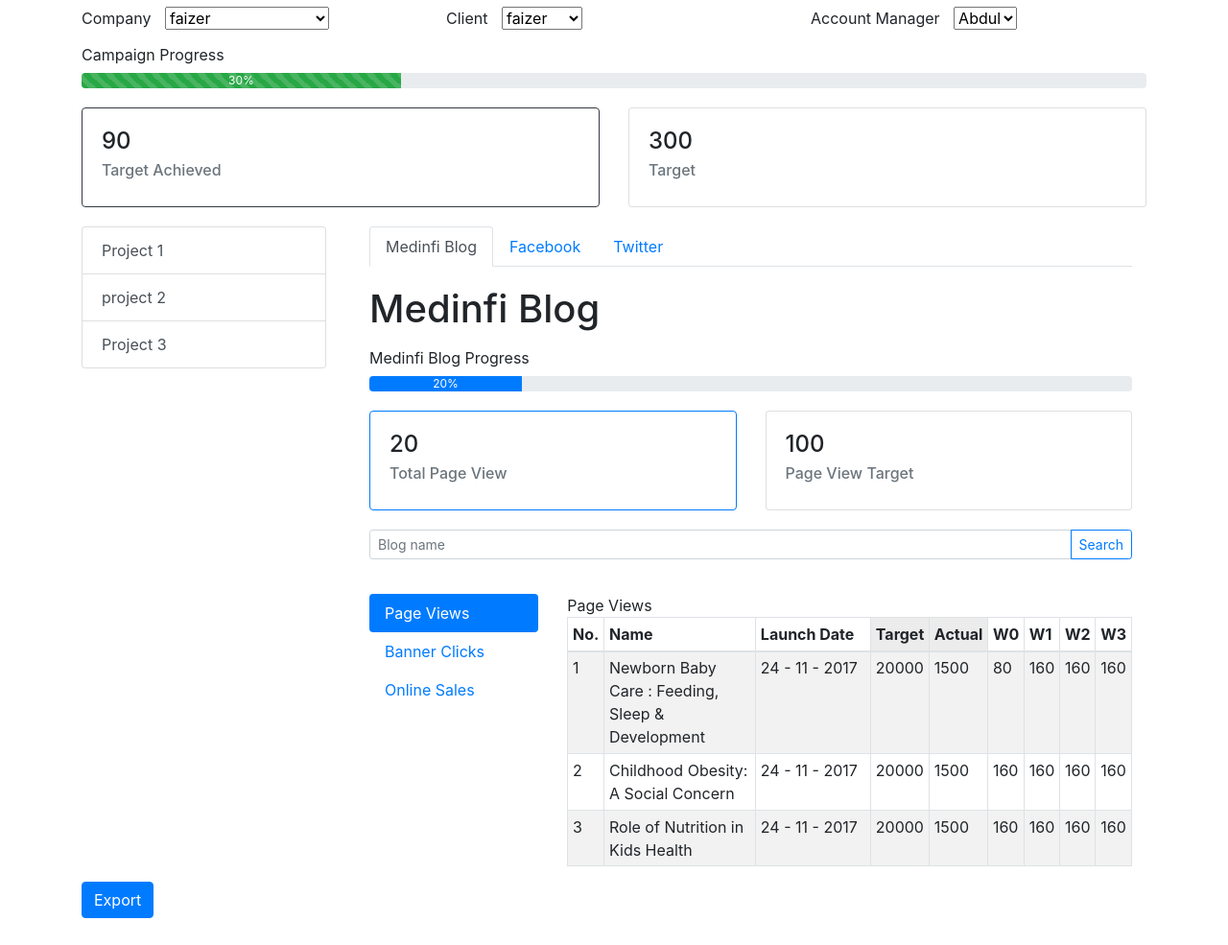
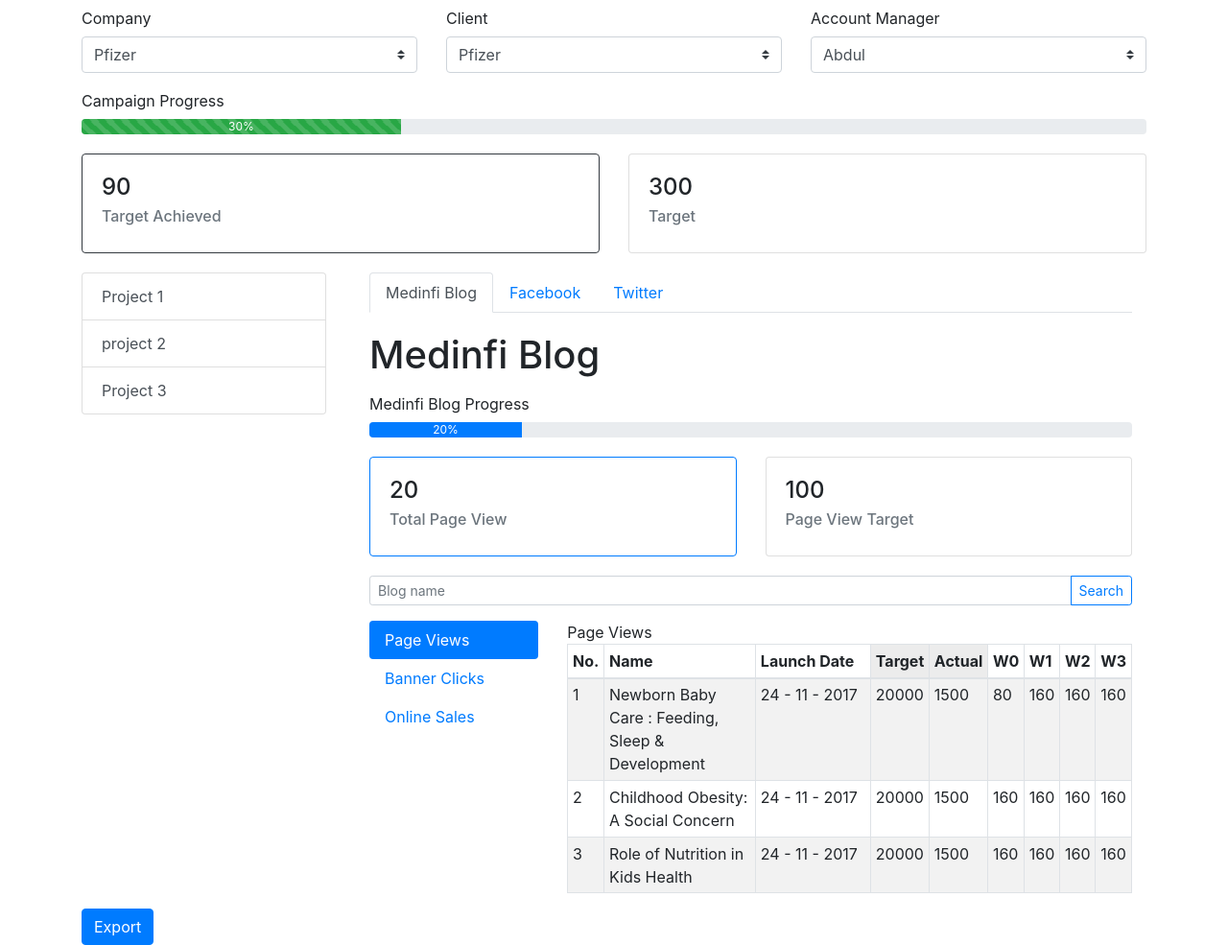
Before and after one commit to ZerocoolVishal/medinfi-work, a PHP site: page /admin/index.php in a window 1280 px wide. Shown: the whole page at 96% size. Before the commit the page ends 957 px from the top, so only its background shows below. Run offline with PHP 8.4, Linux system fonts and the light colour scheme.

Commit message:
minor changes

```diff
--- a/frontend/admin/display_project.php
+++ b/frontend/admin/display_project.php
@@ -65,7 +65,7 @@
                         </div>
 
                         <!--Preoject Data-->
-                        <div class="row" style="margin-top:20px;">
+                        <div class="row" style="margin-top:0px;">
                             <div class="col">
 
                                 <div class="row">
--- a/frontend/admin/index.php
+++ b/frontend/admin/index.php
@@ -18,26 +18,20 @@
         <div class="row">
             <div class="col lg-3">
                 <label class="col-form-label">Company</label>
-                <select style="margin-left:10px;" id="company_select">
-
-                </select>
+                <select class="custom-select"  id="company_select"></select>
             </div>
             <div class="col lg-3">
                 <label class="col-form-label">Client</label>
-                <select style="margin-left:10px;" id="client_select">
-
-                </select>
+                <select class="custom-select style="margin-left:10px;" id="client_select"></select>
             </div>
             <div class="col lg-3">
                 <label class="col-form-label">Account Manager</label>
-                <select style="margin-left:10px;" id="acm_select">
-
-                </select>
+                <select class="custom-select style="margin-left:10px;" id="acm_select"></select>
             </div>
         </div>
 
         <!--Project Prohress Bar-->
-        <div class="row">
+        <div class="row" style="margin-top:10px;">
             <div class="col">
                 <label class="col-form-label">Campaign Progress</label>
                 <div class="progress align-items-center">
--- a/frontend/admin/main.js
+++ b/frontend/admin/main.js
@@ -44,28 +44,28 @@ function getFilterData() {
     filterData = {
         company: [{
                 id: 1001,
-                name: 'Jonson and Jonson'
+                name: 'Johnson & Johnson'
             },
             {
                 id: 1002,
-                name: 'Prpsi co'
+                name: 'PepsiCo'
             },
             {
                 id: 1003,
-                name: 'faizer'
+                name: 'Pfizer'
             }
         ],
         client: [{
                 id: 1001,
-                name: 'Client'
+                name: 'Johnson & Johnson'
             },
             {
                 id: 1002,
-                name: 'Prpsi co'
+                name: 'PepsiCo'
             },
             {
                 id: 1003,
-                name: 'faizer'
+                name: 'Pfizer'
             }
         ],
         acm: [{
@@ -135,10 +135,6 @@ function setTwitterTarget(total, target) {
     $("#tw_progress_bar").html(progress + "%")
 }
 
-function loadTable(tableID, data) {
-
-}
-
 function filterTable(tableID, inputID) {
     var input, filter, table, tr, td, i;
     input = document.getElementById(inputID);
@@ -155,4 +151,8 @@ function filterTable(tableID, inputID) {
         }
       }
     }
-  }
+}
+
+function loadTable(tableID, data) {
+
+}
```
